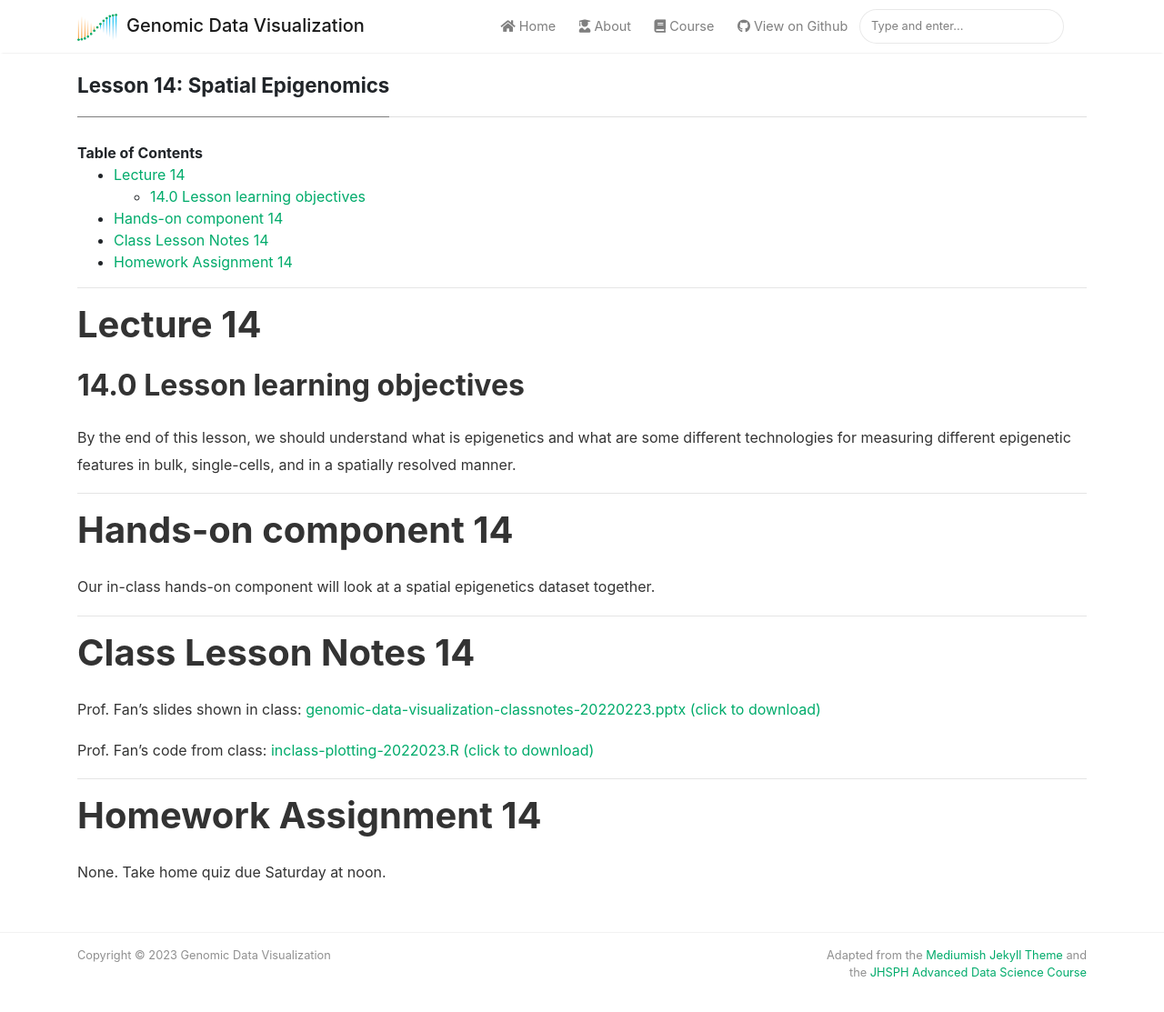
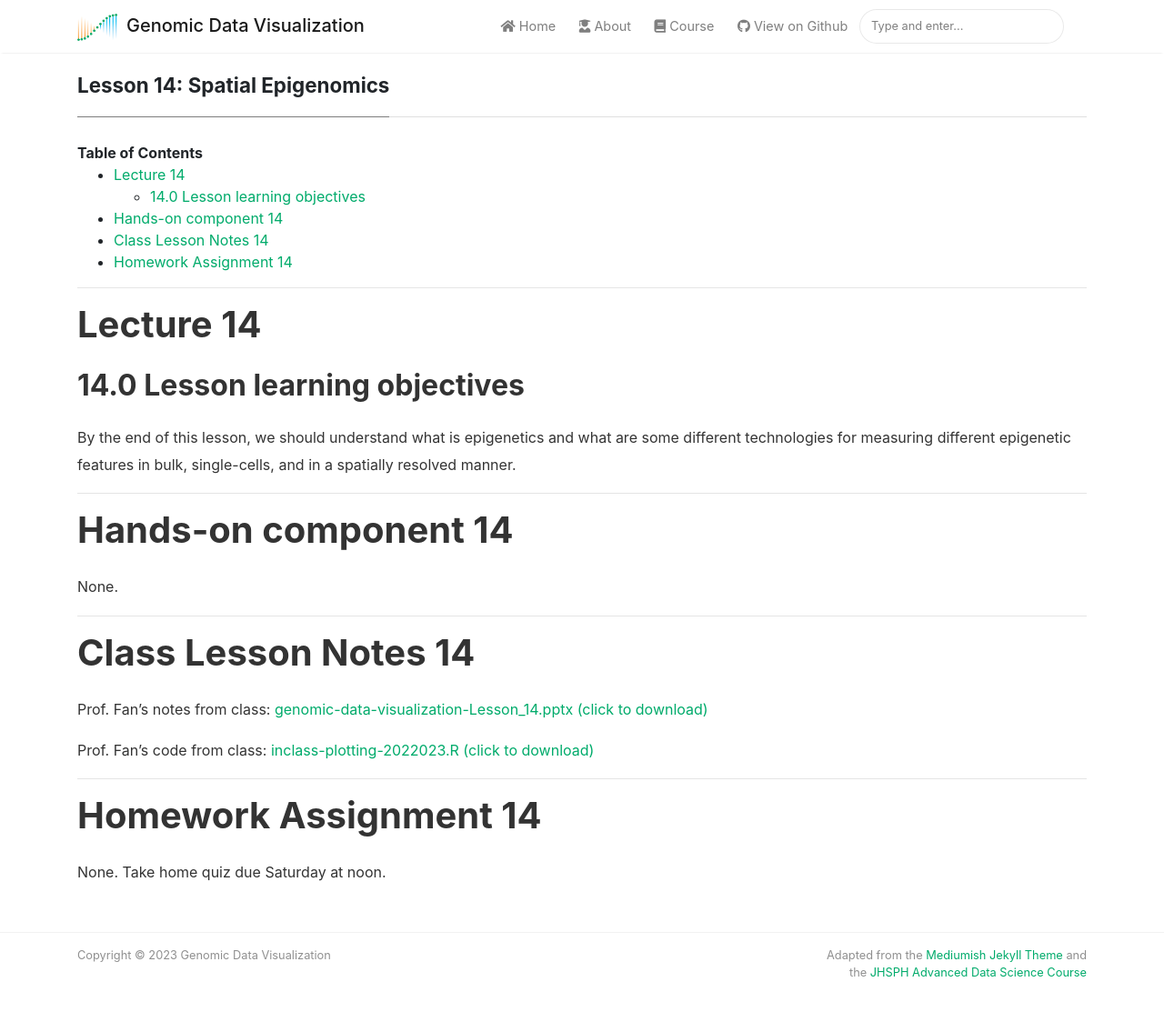
Before and after one commit to JEFworks-Lab/genomic-data-visualization-2023, a Jekyll site: the page built from _course/14-spatial-epigenomics.md, in a window 1280 px wide and 1153 px high. Shown: the top 1113 px of the window at 91% size. Built offline with Jekyll 4.4.1, drawn with Linux system fonts in a browser that asks for light colours; nearby versions of some CDN libraries.

Commit message:
update lesson slides

```diff
--- a/_course/14-spatial-epigenomics.md
+++ b/_course/14-spatial-epigenomics.md
@@ -14,13 +14,13 @@ By the end of this lesson, we should understand what is epigenetics and what are
 
 # Hands-on component 14
 
-Our in-class hands-on component will look at a spatial epigenetics dataset together.
+None.
 
 ---
 
 # Class Lesson Notes 14
 
-Prof. Fan’s slides shown in class: [genomic-data-visualization-classnotes-20220223.pptx (click to download)]({{ site.baseurl }}/resources/notes/genomic-data-visualization-classnotes-20220223.pptx)
+Prof. Fan’s notes from class: [genomic-data-visualization-Lesson_14.pptx (click to download)]({{ site.baseurl }}/resources/notes/genomic-data-visualization-Lesson_14.pptx)
 
 Prof. Fan’s code from class: [inclass-plotting-2022023.R (click to download)]({{ site.baseurl }}/resources/code/inclass-plotting-20220223.R)
 
```
